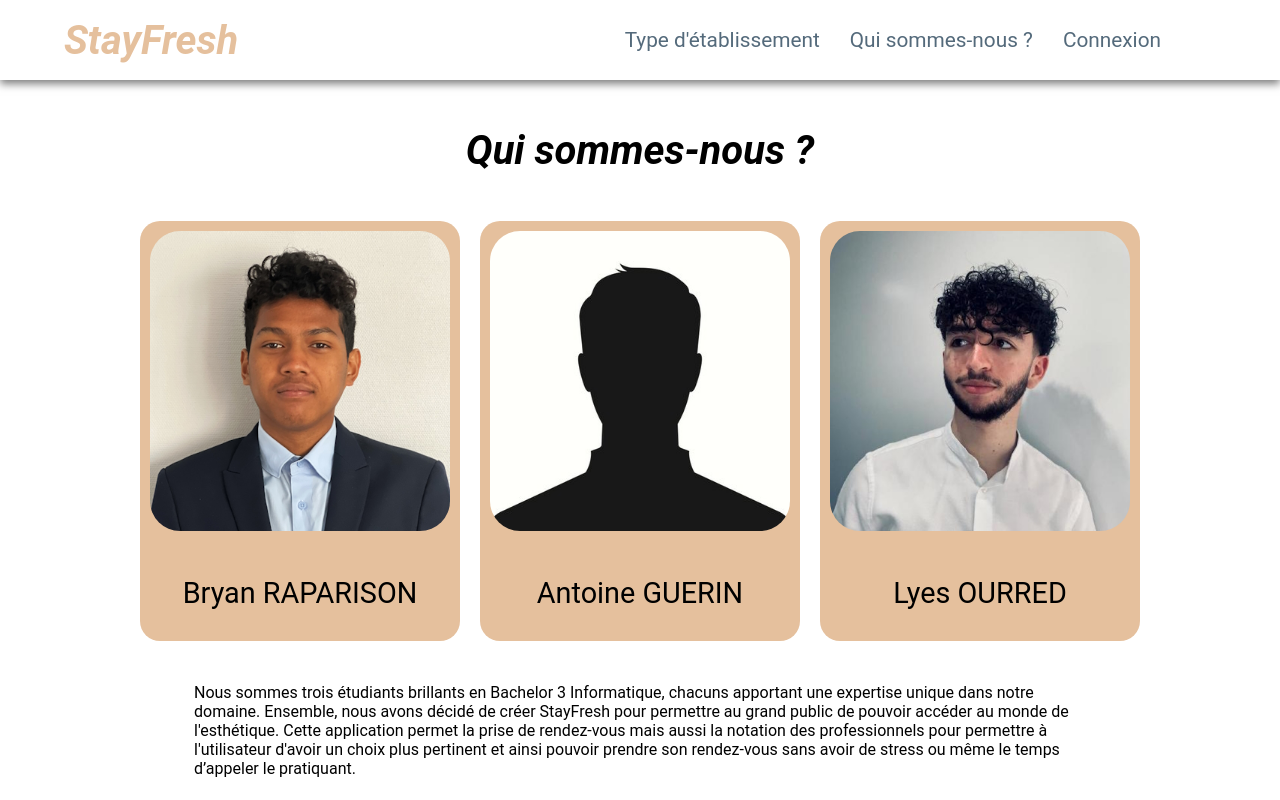
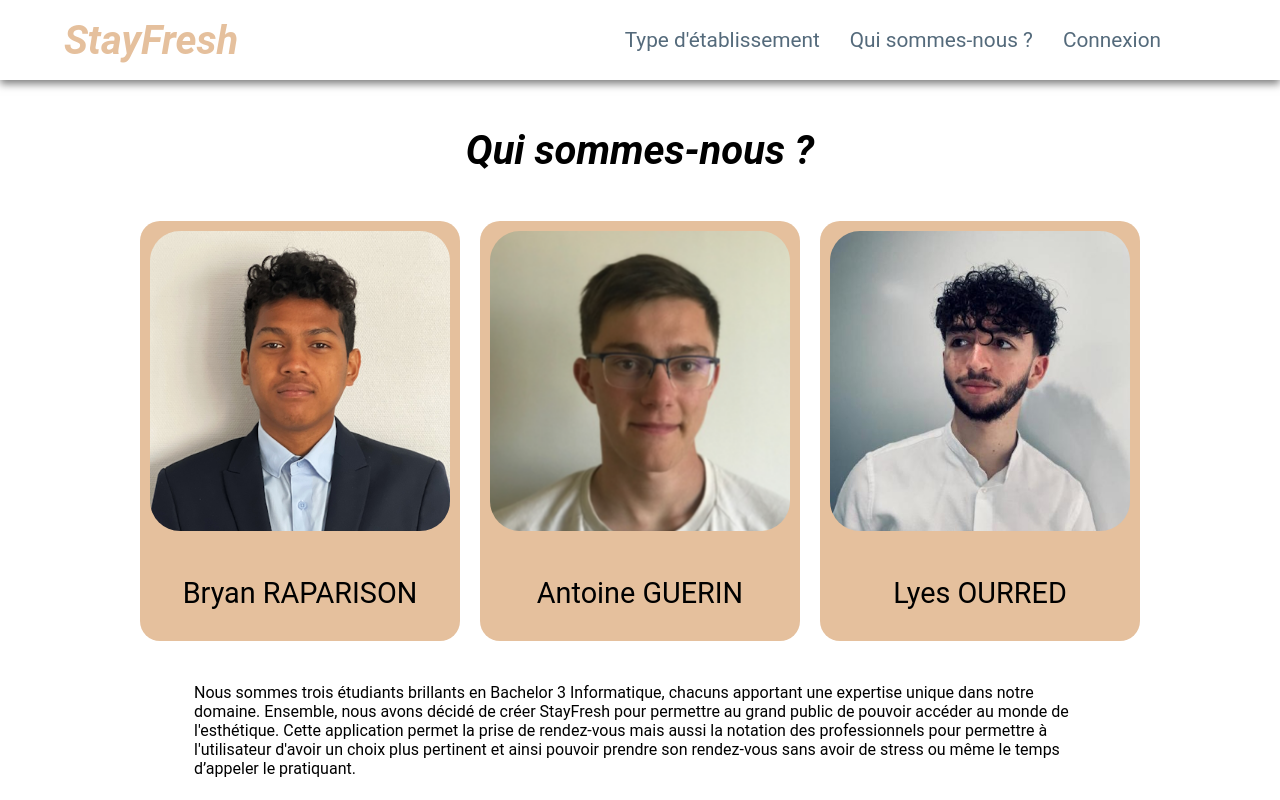
Before and after one commit to StayFreshDev/stayfresh-app, a React (Vite) app: page /about in a window 1280 px wide. Shown: the top 800 px of the page. Built offline with nearby package versions, Linux system fonts and the light colour scheme.

Commit message:
feat: modify image

```diff
--- a/src/components/About.tsx
+++ b/src/components/About.tsx
@@ -21,7 +21,7 @@ const About: React.FC<ContainerProps> = () => {
             </AboutCard>
             <AboutCard>
                 <CardImg>
-                    <CardImage src="././src/assets/antoine.jpeg"></CardImage>
+                    <CardImage src="././src/assets/antoine.jpg"></CardImage>
                 </CardImg>
                 <CardText>
                     <H3>Antoine GUERIN</H3>
```
Also changed, not shown: src/assets/antoine.jpeg (deleted), src/assets/antoine.jpg (added).
